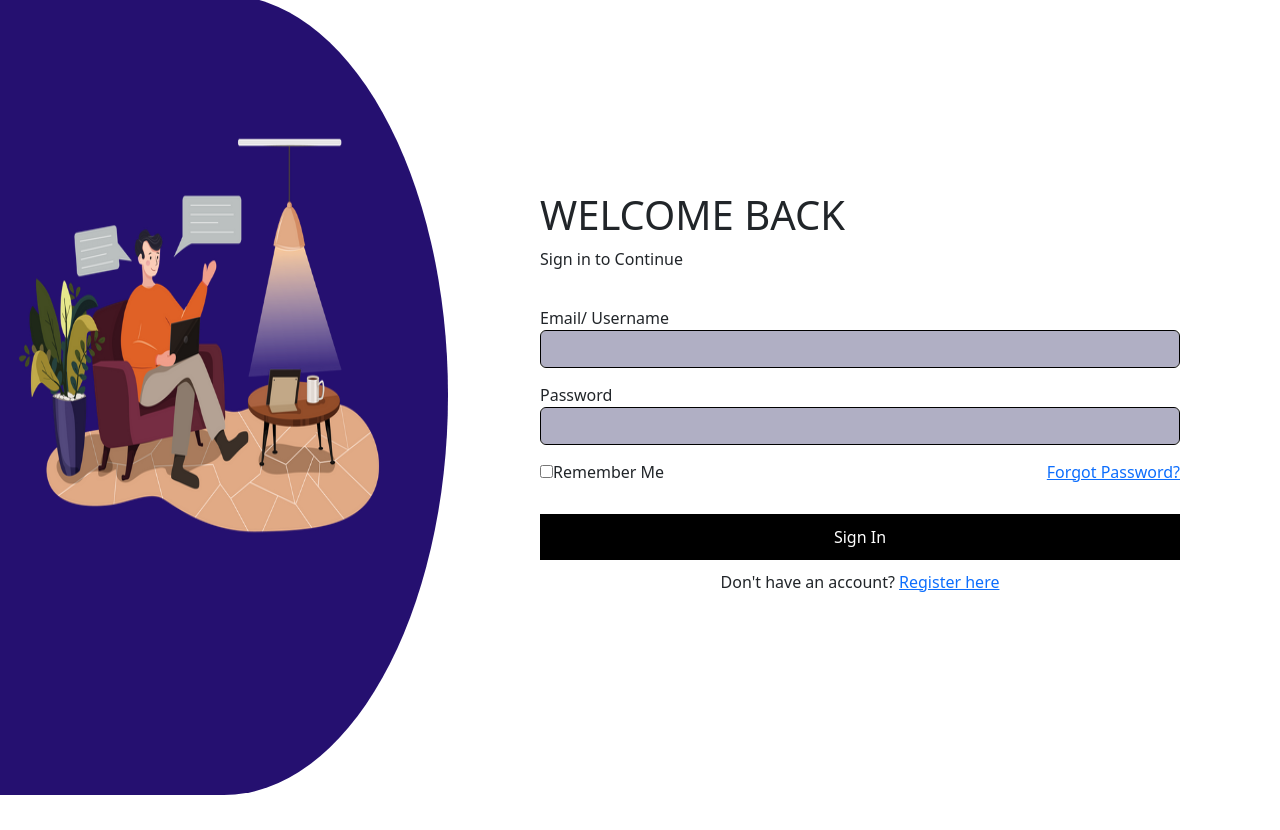
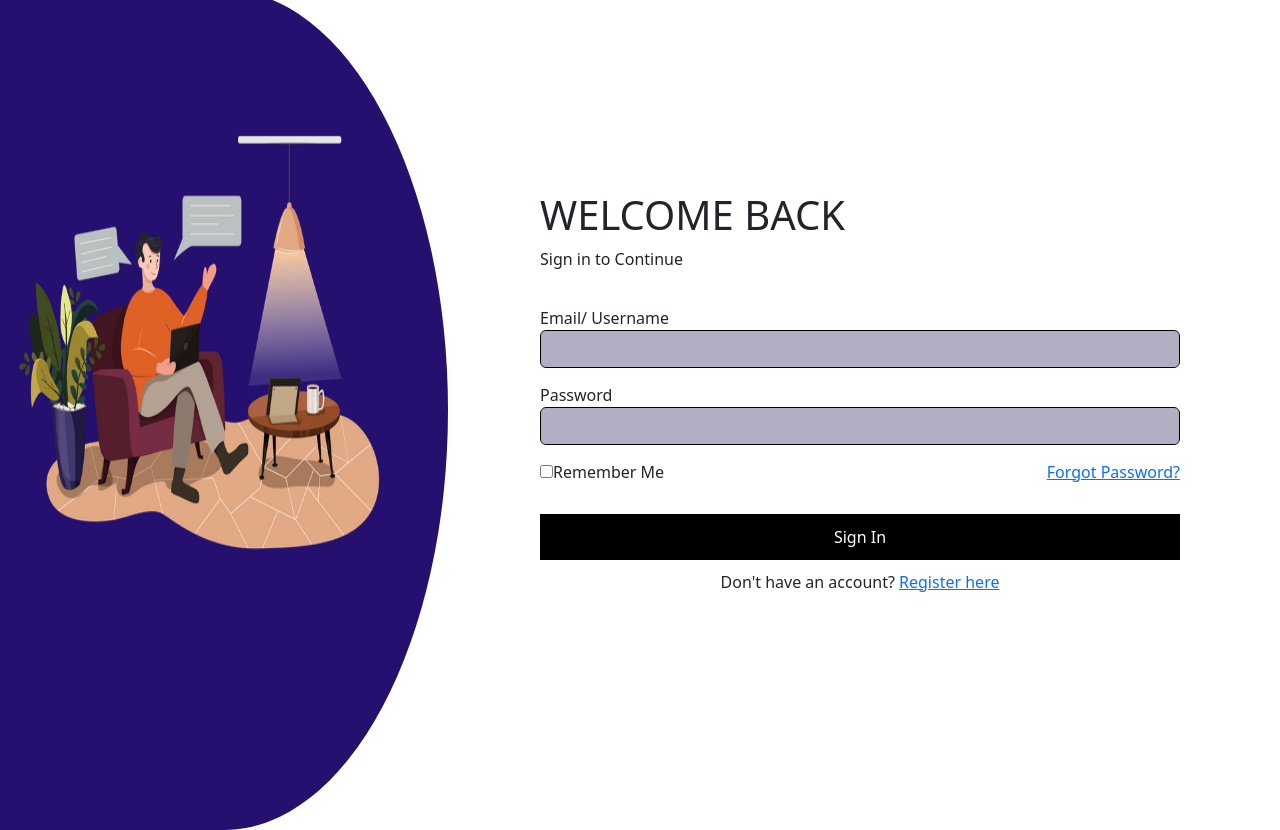
Before and after one commit to Anvesh-123-p/DRIVETHRU_AUGUST_NOV, a React (Create React App) app in the folder frontend/: page /Login in a window 1280 px wide. Before the commit the page ends 800 px from the top, so only its background shows below. Built offline with nearby package versions, Linux system fonts and the light colour scheme.

Commit message:
Uppdated login css

```diff
--- a/frontend/src/ReUseableComponents/Login/login.css
+++ b/frontend/src/ReUseableComponents/Login/login.css
@@ -47,11 +47,11 @@
 
 .semi-circle-background{
     position: absolute;
-    top: -5px;
-    bottom: -5px;
+    top: -10px;
+    bottom: 0px;
     left: 0;
     width: 35%;
-    height: 100%;
+    height: 105%;
     background-color: #251070;
     border-radius: 0 50% 50% 0;
 }
@@ -76,7 +76,7 @@
     }
     .work-image{
         position: absolute;
-        margin-top: 250px;
+        margin-top: 200px;
         margin-left: -25px;
         width: 100%;
         height: 40%;
```
